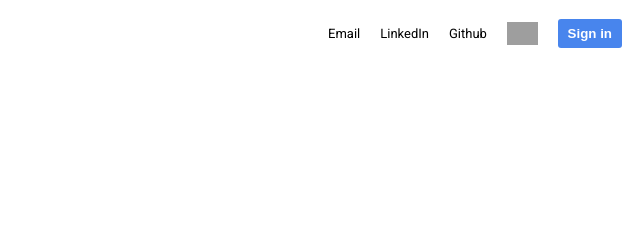
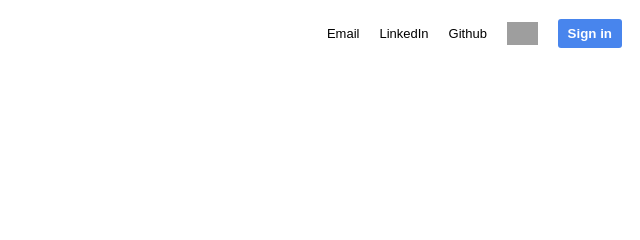
Before and after one commit to CapitalOM/capitalom.github.io, a plain HTML site: page index.html in a window 1280 px wide. Shown: the top 240 px of the page, 640-1280 px from the left. Drawn offline with Linux system fonts and the light colour scheme; grey boxes are pictures that could not be loaded.

Commit message:
Update style.css

```diff
--- a/style.css
+++ b/style.css
@@ -14,7 +14,7 @@ li a {
   padding: 10px 10px;
   text-decoration: none;
   font-size:13px;
-  font-family: 'Roboto', sans-serif;
+  font-family: arial, sans-serif;
 }
 li a:hover {
   text-decoration: underline;
```
